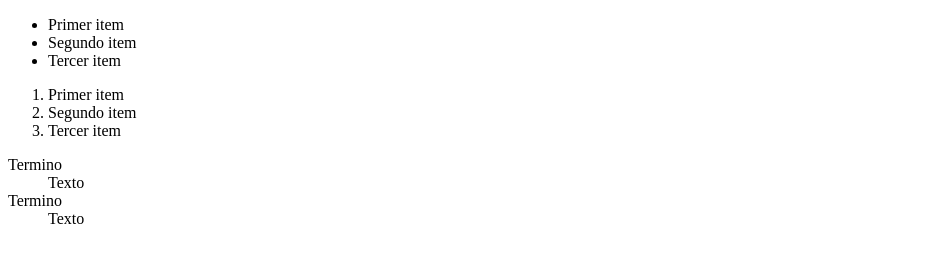
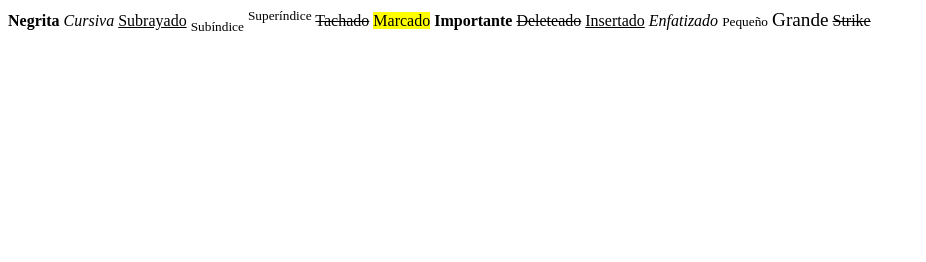
Before and after one commit to JavierAndresNunezSanchezCAMPUS/HTML-Tarea-Correccion, a plain HTML site: page index.html in a window 1280 px wide. Shown: the whole page, without its empty margins (0-926 px from the left). Drawn offline with Linux system fonts and the light colour scheme.

Commit message:
FORMATO DE TEXTO

```diff
--- a/index.html
+++ b/index.html
@@ -8,30 +8,33 @@
 </head>
 <body>
 
-    <!-- LISTA DESORDENADA -->
+    <b>Negrita</b>
 
-    <ul>
-        <li>Primer item</li>
-        <li>Segundo item</li>
-        <li>Tercer item</li>
-    </ul>
+    <i>Cursiva</i>
 
-    <!-- LISTA ORDENADA -->
+    <u>Subrayado</u>
 
-    <ol>
-        <li>Primer item</li>
-        <li>Segundo item</li>
-        <li>Tercer item</li>
-    </ol>
+    <sub>Subíndice</sub>
 
-    <!-- LISTA ORDENADA CON DEFINICIONES -->
+    <sup>Superíndice</sup>
 
-    <dl>
-        <dt>Termino</dt>
-        <dd>Texto</dd>
-        <dt>Termino</dt>
-        <dd>Texto</dd>
-    </dl>
+    <s>Tachado</s>
+
+    <mark>Marcado</mark>
+
+    <strong>Importante</strong>
+
+    <del>Deleteado</del>
+
+    <ins>Insertado</ins>
+
+    <em>Enfatizado</em>
+
+    <small>Pequeño</small>
+
+    <big>Grande</big>
+
+    <strike>Strike</strike>
 
 </body>
 </html>
```
